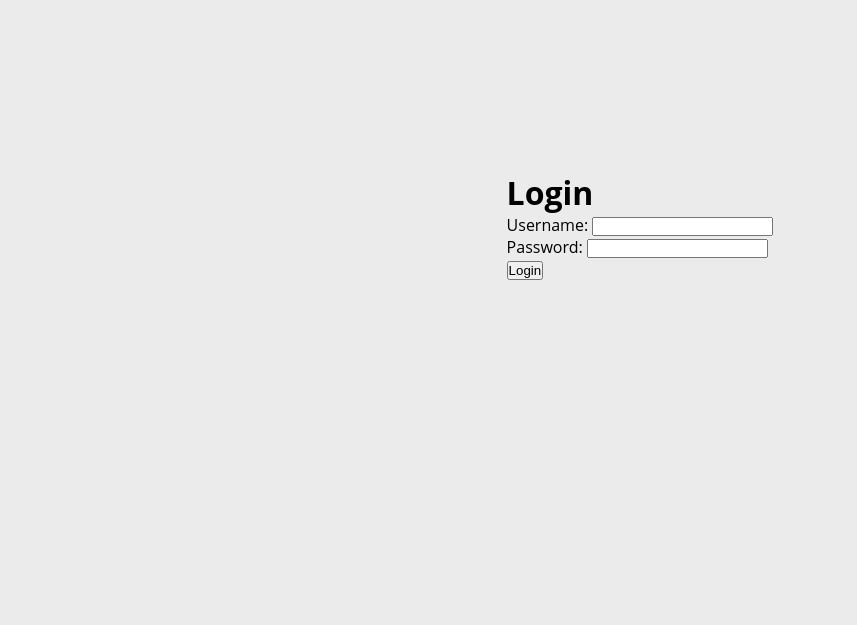
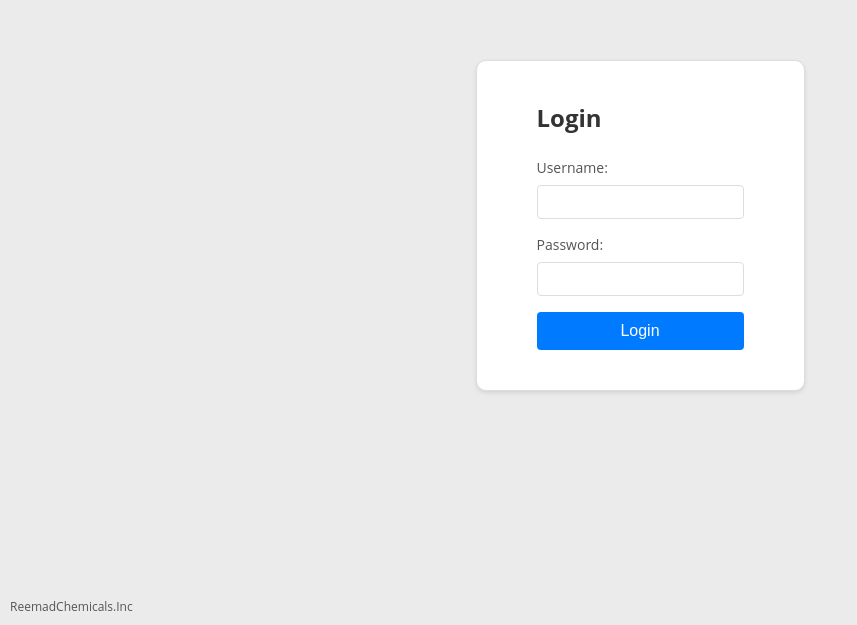
Before and after one commit to Khaoulaad/portfolio-project, a website: page Mychatroom/public/login.html in a window 1280 px wide. Shown: the part 175-800 px from the top of the page, without its empty margins (0-857 px from the left). Drawn offline with Linux system fonts and the light colour scheme.

Commit message:
login styling+modif  historic

```diff
--- a/Mychatroom/public/login.html
+++ b/Mychatroom/public/login.html
@@ -21,5 +21,6 @@
             <button type="submit">Login</button>
         </form>
     </div>
+    <div class="footer">ReemadChemicals.Inc</div>
 </body>
 </html>
--- a/Mychatroom/public/style.css
+++ b/Mychatroom/public/style.css
@@ -1,3 +1,4 @@
+
 * {
   margin: 0;
   padding: 0;
@@ -154,3 +155,67 @@ body {
     max-width: 100%;
   }
 }
+
+/* Login Page Styles */
+.login-container {
+  background-color: #fff;
+  padding: 40px 60px;
+  border: 1px solid #ddd;
+  border-radius: 10px;
+  box-shadow: 0 2px 4px rgba(0, 0, 0, 0.1);
+}
+
+.login-container h1 {
+  margin-bottom: 24px;
+  font-size: 24px;
+  color: #333;
+}
+
+.form-group {
+  margin-bottom: 16px;
+}
+
+.form-group label {
+  display: block;
+  margin-bottom: 8px;
+  font-size: 14px;
+  color: #555;
+}
+
+.form-group input {
+  width: 100%;
+  padding: 8px 12px;
+  font-size: 14px;
+  border: 1px solid #ddd;
+  border-radius: 4px;
+  outline: none;
+}
+
+.form-group input:focus {
+  border-color: #999;
+}
+
+button {
+  width: 100%;
+  padding: 10px 0;
+  font-size: 16px;
+  background-color: #007bff;
+  border: none;
+  border-radius: 4px;
+  color: #fff;
+  cursor: pointer;
+  transition: background-color 0.3s ease;
+}
+
+button:hover {
+  background-color: #0056b3;
+}
+
+/* Footer Styles */
+.footer {
+  position: fixed;
+  bottom: 10px;
+  left: 10px;
+  font-size: 12px;
+  color: #555;
+}
```
Also changed, not shown: Mychatroom/public/index.html (+2 -0 lines).
